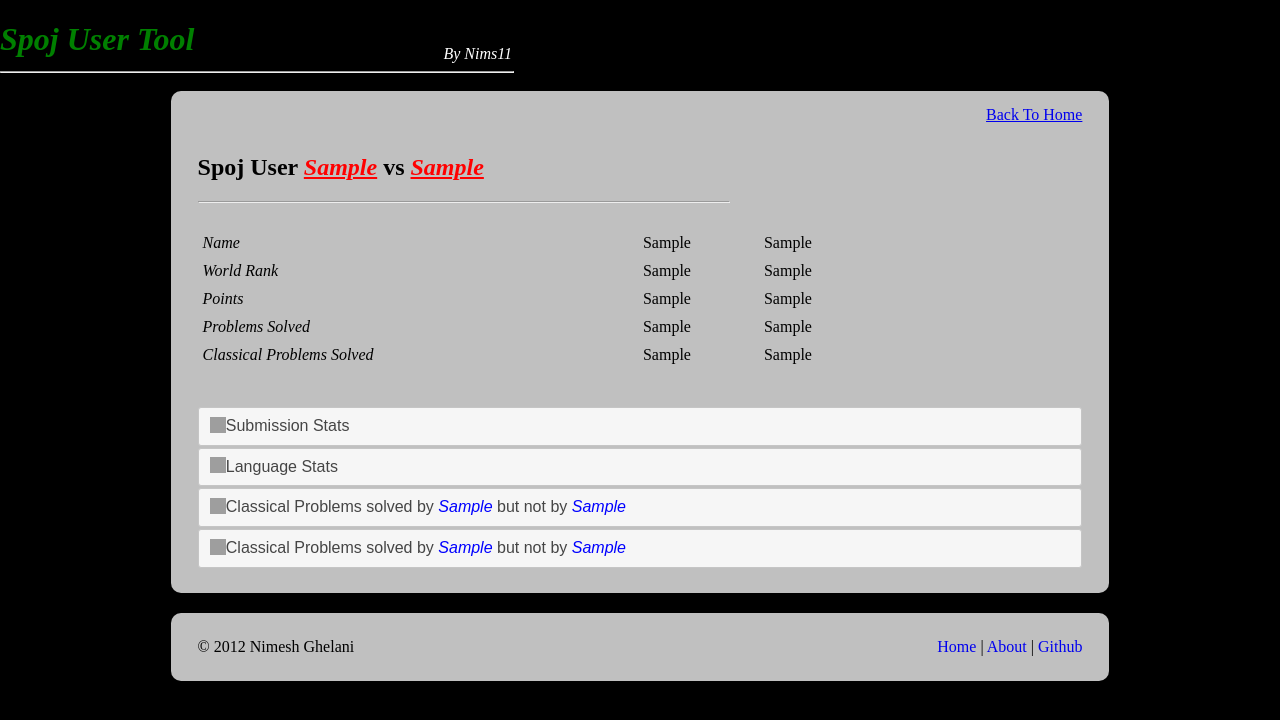
After one commit to nims11/Spoj-User-Tool, a Django app: template templates/multi.html in a window 1280 px wide. The commit adds this page. Shown: the top 720 px of the page. Run offline with Django 3.2, Linux system fonts and the light colour scheme; the template is opened without the code that fills it: most values are stand-ins (such as "Sample title", 1, 10 or a date in 2020); parts of the project's set-up code (start-up, migrations or seed data) failed here and were passed over; some libraries are stand-ins or nearby versions; grey boxes are pictures that could not be loaded.

Commit message:
multi user comparision support

```diff
--- a/Spoj_User_Tool/urls.py
+++ b/Spoj_User_Tool/urls.py
@@ -1,5 +1,5 @@
 from django.conf.urls.defaults import *
-from Spoj_User_Tool.views import home, single_user
+from Spoj_User_Tool.views import home, single_user, multi_user
 # Uncomment the next two lines to enable the admin:
 # from django.contrib import admin
 # admin.autodiscover()
@@ -7,6 +7,7 @@
 urlpatterns = patterns('',
 	url(r'^$', home),
 	url(r'^user/([a-z]{1}[a-z0-9_]{2,})$', single_user),
+	url(r'^user/([a-z]{1}[a-z0-9_]{2,})/([a-z]{1}[a-z0-9_]{2,})$', multi_user),
     # Examples:
     # url(r'^$', 'Spoj_User_Tool.views.home', name='home'),
     # url(r'^Spoj_User_Tool/', include('Spoj_User_Tool.foo.urls')),
--- a/settings.py
+++ b/settings.py
@@ -4,7 +4,7 @@
 PROJECT_PATH = os.path.realpath(os.path.dirname('__file__'))
 # Django settings for Spoj_User_Tool project.
 
-DEBUG = False
+DEBUG = True
 TEMPLATE_DEBUG = DEBUG
 
 ADMINS = (
--- a/static/css/base.css
+++ b/static/css/base.css
@@ -1,4 +1,9 @@
 h1 {
+	color: white;
+	font-style: italic;
+	color: green;
+}
+h1 a{
 	color: white;
 	font-style: italic;
 	color: green;
@@ -48,6 +53,7 @@
 	left: 0px;
 	top: 0px;
 	width: 100%;
+	z-index: 10;
 }
 #links{
 	float: right;
--- /dev/null
+++ b/static/css/multi.css
@@ -0,0 +1,60 @@
+.better{
+	color: green;
+}
+.notbetter{
+	color: red;
+}
+#back{
+	top: -10px;
+	position: relative;
+	text-align: right;
+}
+.username{
+	font-style: italic;
+	color: red;
+}
+.mini{
+	width: 70%;
+	border-collapse: collapse;
+}
+.mini tr td{
+	padding: 5px 5px 5px 5px;
+}
+.mini tr td:nth-child(1){
+	font-style: italic;
+}
+.mini tr td:nth-child(2){
+	text-align: right;
+}
+.mini tr td:nth-child(3){
+	text-align: right;
+}
+.mini tbody tr:hover{
+	background-color: #5F9EA0;
+}
+th:nth-child(1){
+	text-align: left;
+}
+th:nth-child(2){
+	text-align: right;
+}
+th:nth-child(3){
+	text-align: right;
+}
+th{
+	border-width: 0px 0px 1px 0px;
+	border-style: solid;
+	padding: 5px 0px 5px 0px;
+}
+.classical_container{
+	overflow: scroll;
+	height: 300px;
+}
+#sub_container{
+	overflow: scroll;
+	height: 300px;
+}
+.user_name{
+	color: blue;
+	font-style: italic;
+}
--- a/templates/base.html
+++ b/templates/base.html
@@ -15,7 +15,7 @@
 </head>
 <body>
 <div id='topbar'>
-    <a href='/' class='normal_link'><h1>Spoj User Tool</h1></a>
+    <h1><a href='/' class='normal_link'>Spoj User Tool</a></h1>
     <p id='credit'>By Nims11</p>
     <hr>
 </div>
--- /dev/null
+++ b/templates/multi.html
@@ -0,0 +1,251 @@
+{% extends "base.html" %}
+
+{% block title %}Result For {{ main.user_name.0 }} vs {{ main.user_name.1 }} | Spoj User Tool by nims11{% endblock %}
+
+{% block head %}
+<link href='/static/css/multi.css' rel='stylesheet' type='text/css'>
+<link rel="stylesheet" href="http://code.jquery.com/ui/1.9.2/themes/base/jquery-ui.css" />
+<script src="http://code.jquery.com/ui/1.9.2/jquery-ui.js"></script>
+<script type='text/javascript'>
+$(document).ready(function() {
+	$( "#accordion" ).accordion({
+		collapsible: true,
+		active: false,
+		autoHeight: false,
+	});
+	$(document).ready(function() {
+		$('#lang_info').tablesorter();
+	});
+	$('.compare_tr').each(function() {
+		var $tag1 = $(this).find(':nth-child(2)');
+		var $tag2 = $(this).find(':nth-child(3)');
+		var val1, val2;
+		if($(this).hasClass('texted'))
+		{
+			val1 = parseFloat($tag1.text().substr(0, $tag1.text().indexOf(" ")));
+			val2 = parseFloat($tag2.text().substr(0, $tag2.text().indexOf(" ")));
+		}else{
+			val1 = parseFloat($tag1.text());
+			val2 = parseFloat($tag2.text());
+		}
+		if(!isNaN(val1) && !isNaN(val2)){
+			if(val1<=val2){
+				$tag2.attr('class', 'better');
+			}
+			else{
+				$tag2.attr('class', 'notbetter');
+			}
+
+			if(val1>=val2){
+				$tag1.attr('class', 'better');
+			}
+			else{
+				$tag1.attr('class', 'notbetter');
+			}
+		}
+	});
+	$('.compare_tr_inv').each(function() {
+		var $tag1 = $(this).find(':nth-child(2)');
+		var $tag2 = $(this).find(':nth-child(3)');
+		var val1 = parseFloat($tag1.text());
+		var val2 = parseFloat($tag2.text());
+		if(!isNaN(val1) && !isNaN(val2)){
+			if(val1<val2){
+				$tag1.attr('class', 'better');
+				$tag2.attr('class', 'notbetter');
+			}
+			else{
+				$tag1.attr('class', 'notbetter');
+				$tag2.attr('class', 'better');
+			}
+		}
+	});
+	$.tablesorter.addParser({
+        id: 'classical',
+        is: function(s) {
+            return false;
+        },
+        format: function(s) {
+            return s.toLowerCase().replace(/ days ago/,'');
+        },
+        type: 'numeric'
+    });
+	$(document).ready(function (){
+		$('.classical').tablesorter({
+			headers: {
+				1: {
+					sorter: 'classical'
+				}
+			}
+		});
+	});
+});
+</script>
+{% endblock %}
+{% block content %}
+<div id='back'>
+<a href='../../'>Back To Home</a>
+</div>
+
+<h2>
+	Spoj User <a class="username" href="http://www.spoj.pl/users/{{ main.user_name.0 }}">{{ main.user_name.0 }}</a>
+	vs
+	<a class="username" href="http://www.spoj.pl/users/{{ main.user_name.1 }}">{{ main.user_name.1 }}</a>
+</h2>
+<hr style='width: 60%'><br />
+<table id='basic_info' class='mini'>
+<tbody>
+	<tr>
+		<td>Name</td>
+		<td>{{ main.name.0 }}</td>
+		<td>{{ main.name.1 }}</td>
+	</tr>
+	<tr class='compare_tr_inv'>
+		<td>World Rank</td>
+		<td>{{ main.rank.0 }}</td>
+		<td>{{ main.rank.1 }}</td>
+	</tr>
+	<tr class='compare_tr'>
+		<td>Points</td>
+		<td>{{ main.points.0 }}</td>
+		<td>{{ main.points.1 }}</td>
+	</tr>
+	<tr class='compare_tr'>
+		<td>Problems Solved</td>
+		<td>{{ main.total_solved.0 }}</td>
+		<td>{{ main.total_solved.1 }}</td>
+	</tr>
+	<tr class='compare_tr'>
+		<td>Classical Problems Solved</td>
+		<td>{{ main.classical_total.0 }}</td>
+		<td>{{ main.classical_total.1 }}</td>
+	</tr>
+</tbody>
+</table>
+<br /><br />
+<div id='accordion'>
+	<h3>Submission Stats</h3>
+	<div id='sub_container'>
+		<table id='sub_status_info' class='mini'>
+		<tbody>
+			<tr>
+				<td></td>
+				<td class='user_name'>{{ main.user_name.0 }}</td>
+				<td class='user_name'>{{ main.user_name.1 }}</td>
+			</tr>
+			<tr class = 'compare_tr'>
+				<td>Total</td>
+				<td>{{ main.submission_total.0 }}</td>
+				<td>{{ main.submission_total.1 }}</td>
+			</tr>
+		{% for key, value in main.submission.items %}
+			<tr class = {% if value.2 %}'compare_tr'{% else %}'compare_tr_inv'{% endif %}>
+				<td>{{ key }}</td>
+				<td>{{ value.0 }}</td>
+				<td>{{ value.1 }}</td>
+			</tr>
+		{% endfor %}
+			<tr>
+				<td></td>
+				<td></td>
+				<td></td>
+			</tr>
+			<tr class='compare_tr_inv'>
+				<td>Average no. of Attempts to solve</td>
+				<td>{{ main.avg_attempt.0 }}</td>
+				<td>{{ main.avg_attempt.1 }}</td>
+			</tr>
+			<tr class='compare_tr'>
+				<td>First Attempt Accepted</td>
+				<td>{{ main.first_attempt.0 }}</td>
+				<td>{{ main.first_attempt.1 }}</td>
+			</tr>
+			<tr class='compare_tr_inv texted'>
+				<td>Most number of Attempts</td>
+				<td>{{ main.most_attempt.0 }} ({{ main.most_attempt_ques.0 }})</td>
+				<td>{{ main.most_attempt.1 }} ({{ main.most_attempt_ques.1 }})</td>
+			</tr>
+			<tr>
+				<td>Latest Problem Solved</td>
+				<td>{{ main.latest.0 }}</td>
+				<td>{{ main.latest.1 }}</td>
+			</tr>
+			<tr class='compare_tr'>
+				<td>Average per day</td>
+				<td>{{ main.avg_day.0 }}</td>
+				<td>{{ main.avg_day.1 }}</td>
+			</tr>
+			<tr class='compare_tr texted'>
+				<td>Most in a day</td>
+				<td>{{ main.most_day.0 }} ({{ main.most_day_val.0 }})</td>
+				<td>{{ main.most_day.1 }} ({{ main.most_day_val.1 }})</td>
+			</tr>
+			<tr class='compare_tr texted'>
+				<td>Most in a Month</td>
+				<td>{{ main.most_month.0 }} ({{ main.most_month_val.0 }})</td>
+				<td>{{ main.most_month.1 }} ({{ main.most_month_val.1 }})</td>
+			</tr>
+		</tbody>
+		</table>
+	</div>
+	<h3>Language Stats</h3>
+	<div>
+		<table id='lang_info' class='mini'>
+		<thead>
+			<tr>
+				<th><a href=''>Language ID</a></th>
+				<th><a href=''>({{main.user_name.0}})</a></th>
+				<th><a href=''>({{main.user_name.1}})</a></th>
+			</tr>
+		</thead>
+		<tbody>
+		{% for key, value in main.lang.items %}
+			<tr class='compare_tr'>
+				<td>{{ key }}</td>
+				<td>{{ value.0 }}</td>
+				<td>{{ value.1 }}</td>
+			</tr>
+		{% endfor %}
+		</tbody>
+		</table>
+	</div>
+	<h3>Classical Problems solved by <font class='user_name'>{{ main.user_name.0 }}</font> but not by <font class='user_name'>{{ main.user_name.1 }}</font></h3>
+	<div class='classical_container'>
+	<table class='mini classical'>
+		<thead>
+			<tr>
+				<th><a href=''>Problem ID</a></th>
+				<th><a href=''>Solved on</a></th>
+			</td>
+		</thead>
+		<tbody>
+		{% for key, value in main.table_solved_1.items %}
+			<tr>
+				<td>{{ key }}</td>
+				<td>{{ value }}</td>
+			</tr>
+		{% endfor %}
+		</tbody>
+	</table>
+	</div>
+	<h3>Classical Problems solved by <font class='user_name'>{{ main.user_name.1 }}</font> but not by <font class='user_name'>{{ main.user_name.0 }}</font></h3>
+	<div class='classical_container'>
+	<table class='mini classical'>
+		<thead>
+			<tr>
+				<th><a class='th_val' href=''>Problem ID</a></th>
+				<th><a class='th_val' href=''>Solved on</a></th>
+			</td>
+		</thead>
+		<tbody>
+		{% for key, value in main.table_solved_2.items %}
+			<tr>
+				<td>{{ key }}</td>
+				<td>{{ value }}</td>
+			</tr>
+		{% endfor %}
+		</tbody>
+	</table>
+	</div>
+</div>
+{% endblock %}
```
Also changed, not shown: Spoj_User_Tool/views.py (+17 -10 lines), userDS/spojUserMulti.py (added, +46 -0 lines).
